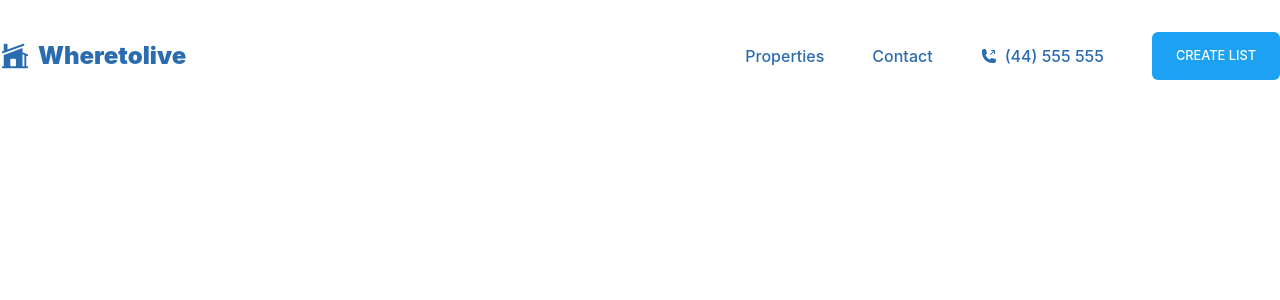
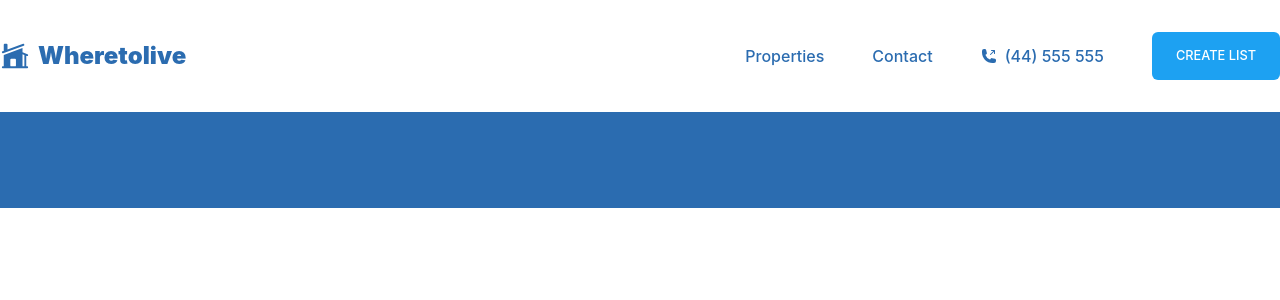
Before and after one commit to EdMarzal97/realstate_uk, a Next.js app: page / in a window 1280 px wide. Shown: the top 300 px of the page. Built offline with nearby package versions, Linux system fonts and the light colour scheme.

Commit message:
creating footer

```diff
--- a/features/common/modules/Footer/Footer.js
+++ b/features/common/modules/Footer/Footer.js
@@ -0,0 +1,22 @@
+import { Box, Text } from '@chakra-ui/react';
+import { services, about, ourOffices, workWithUs } from './footerConsts'
+
+const Footer = () => {
+    return (
+        <Box backgroundColor='blue.600' >
+            <Box maxWidth='1280px' margin='0 auto' paddingY='3rem' paddingX={{ base: '2rem', sm: '0' }}>
+
+            </Box>
+        </Box>
+     );
+}
+
+export default Footer;
+
+const FooterLink = ({ name, link }) => {
+    return (
+        <Text>
+
+        </Text>
+     );
+}
--- a/features/common/modules/Footer/Index.js
+++ b/features/common/modules/Footer/Index.js
@@ -0,0 +1 @@
+export {default} from './Footer'
--- a/pages/index.js
+++ b/pages/index.js
@@ -1,9 +1,11 @@
+import Footer from "@/features/common/modules/Footer/Footer";
 import Navigation from "@/features/common/modules/Navigation";
 
 export default function Home() {
   return (
     <>
       <Navigation/>
+      <Footer />
     </>
   )
 }
```
